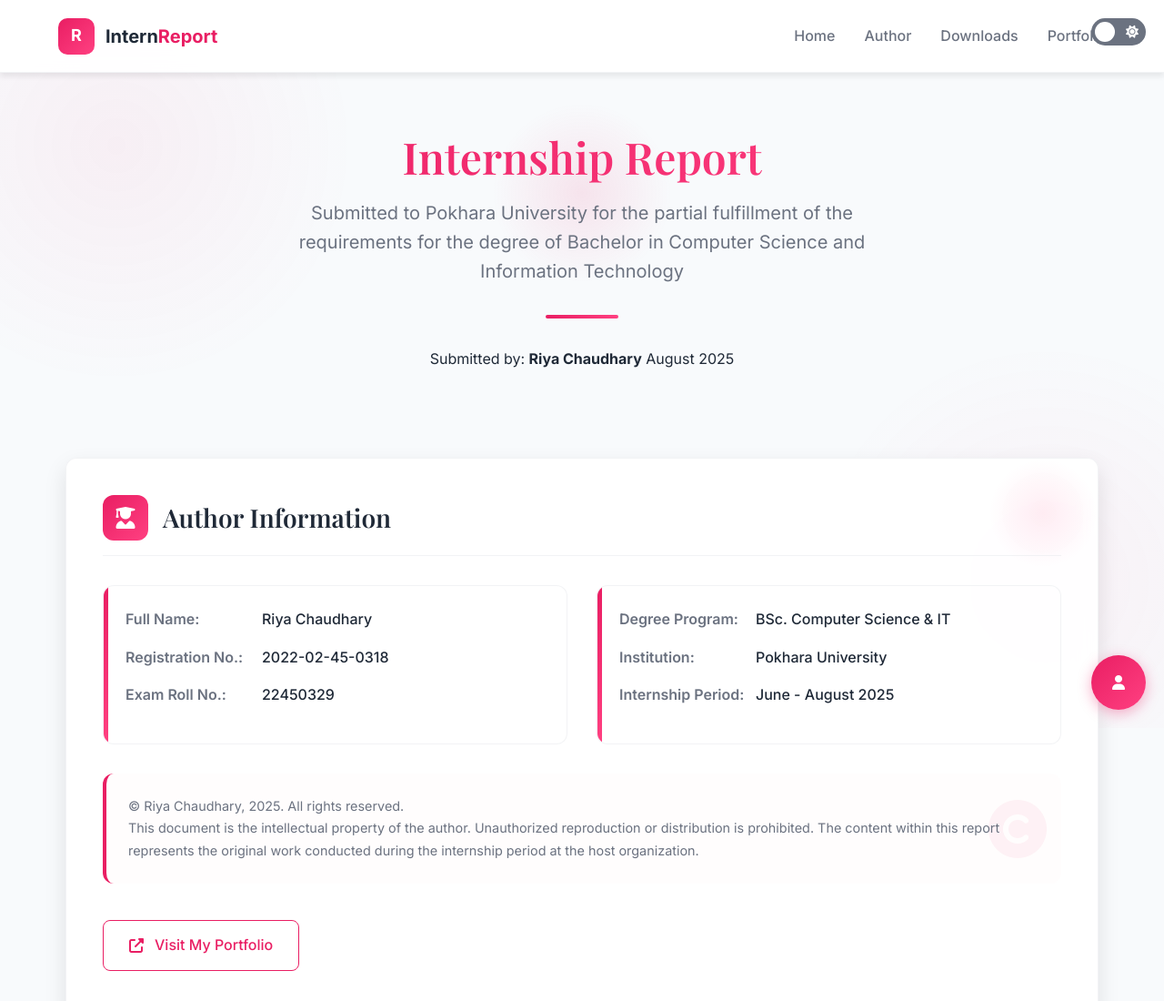
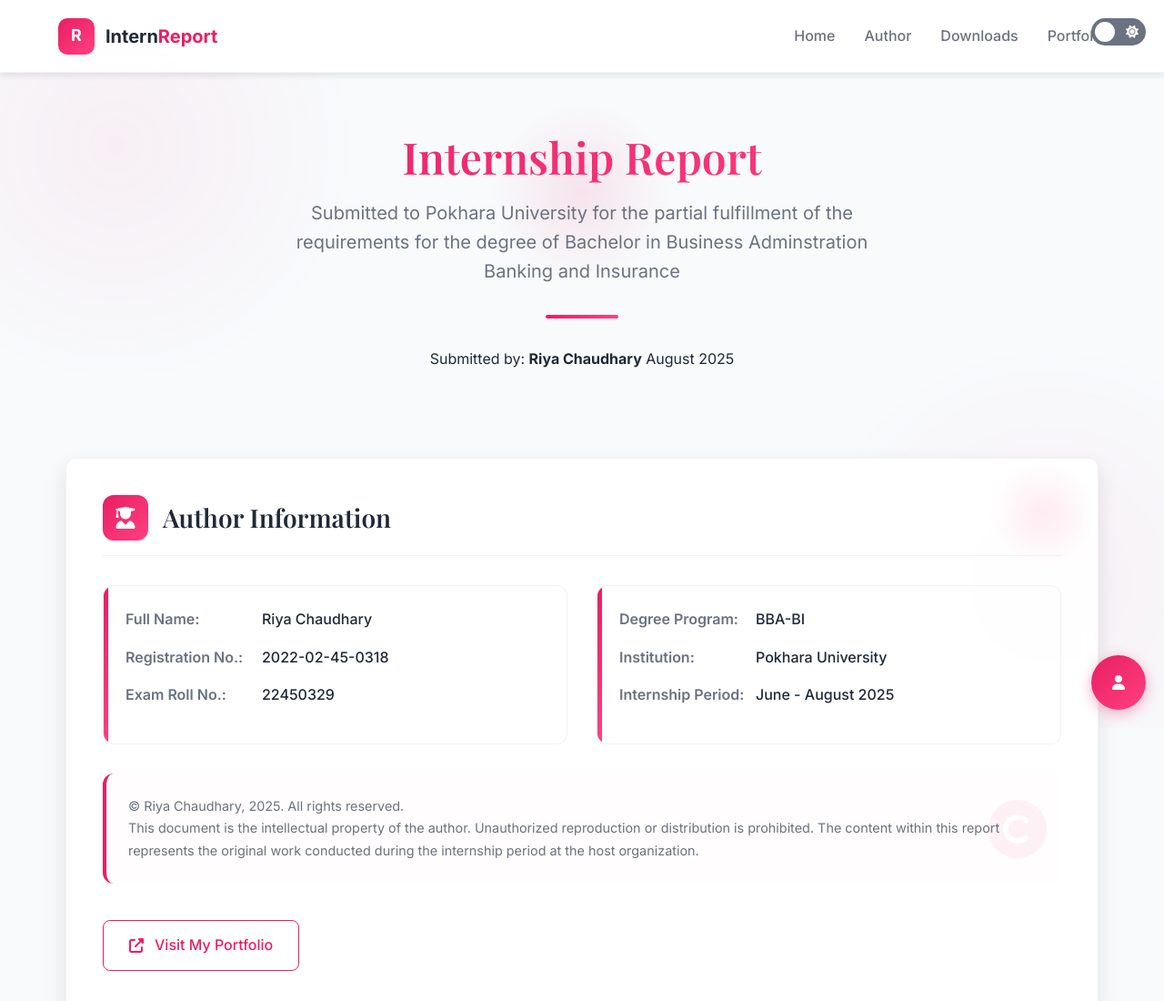
Before and after one commit to saroz9090/riya-internship, a plain HTML site: page index.html in a window 1280 px wide. Shown: the top 1100 px of the page at 91% size. Drawn offline with nearby package versions, Linux system fonts and the light colour scheme.

Commit message:
Update index.html

```diff
--- a/index.html
+++ b/index.html
@@ -762,7 +762,7 @@
     <div class="container">
       <section class="hero">
         <h1 class="hero-title">Internship Report</h1>
-        <p class="hero-subtitle">Submitted to Pokhara University for the partial fulfillment of the requirements for the degree of Bachelor in Computer Science and Information Technology</p>
+        <p class="hero-subtitle">Submitted to Pokhara University for the partial fulfillment of the requirements for the degree of Bachelor in Business Adminstration Banking and Insurance</p>
         <div class="hero-divider"></div>
         <p class="meta">
           <span>Submitted by: <strong>Riya Chaudhary</strong></span>
@@ -797,7 +797,7 @@
           <div class="author-card">
             <div class="info-item">
               <div class="info-label">Degree Program:</div>
-              <div class="info-value">BSc. Computer Science & IT</div>
+              <div class="info-value">BBA-BI</div>
             </div>
             <div class="info-item">
               <div class="info-label">Institution:</div>
```
